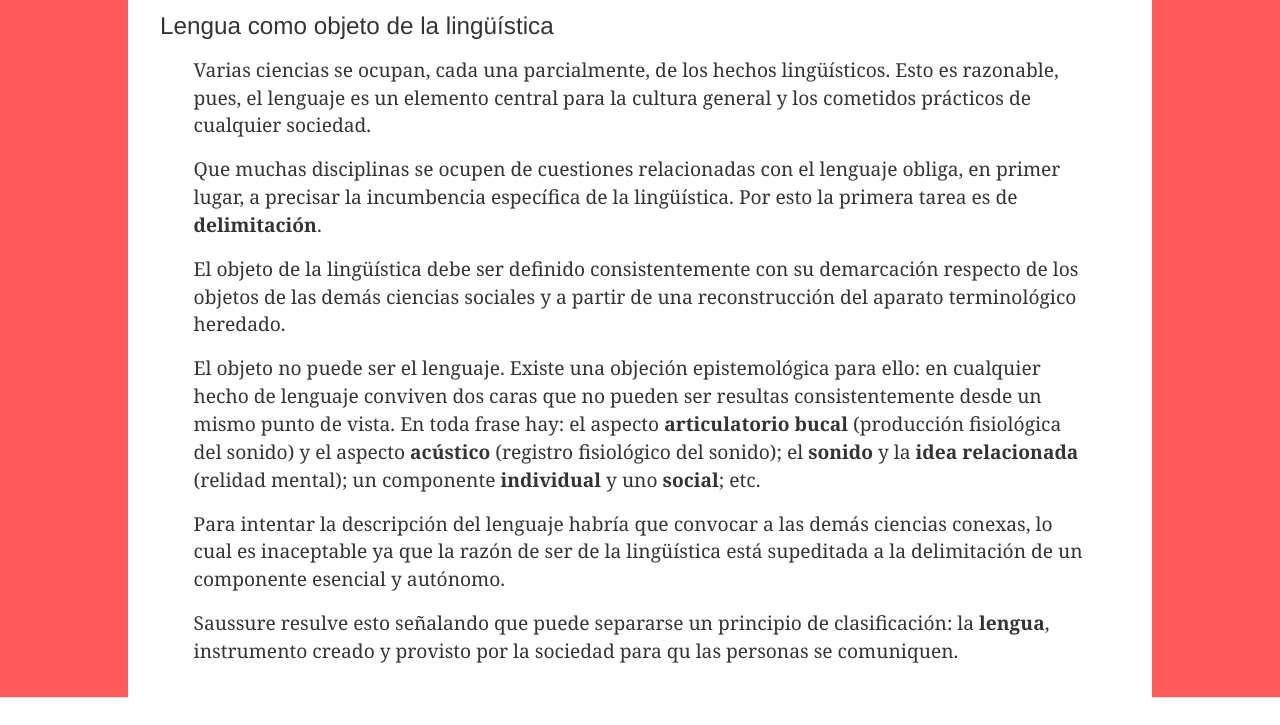
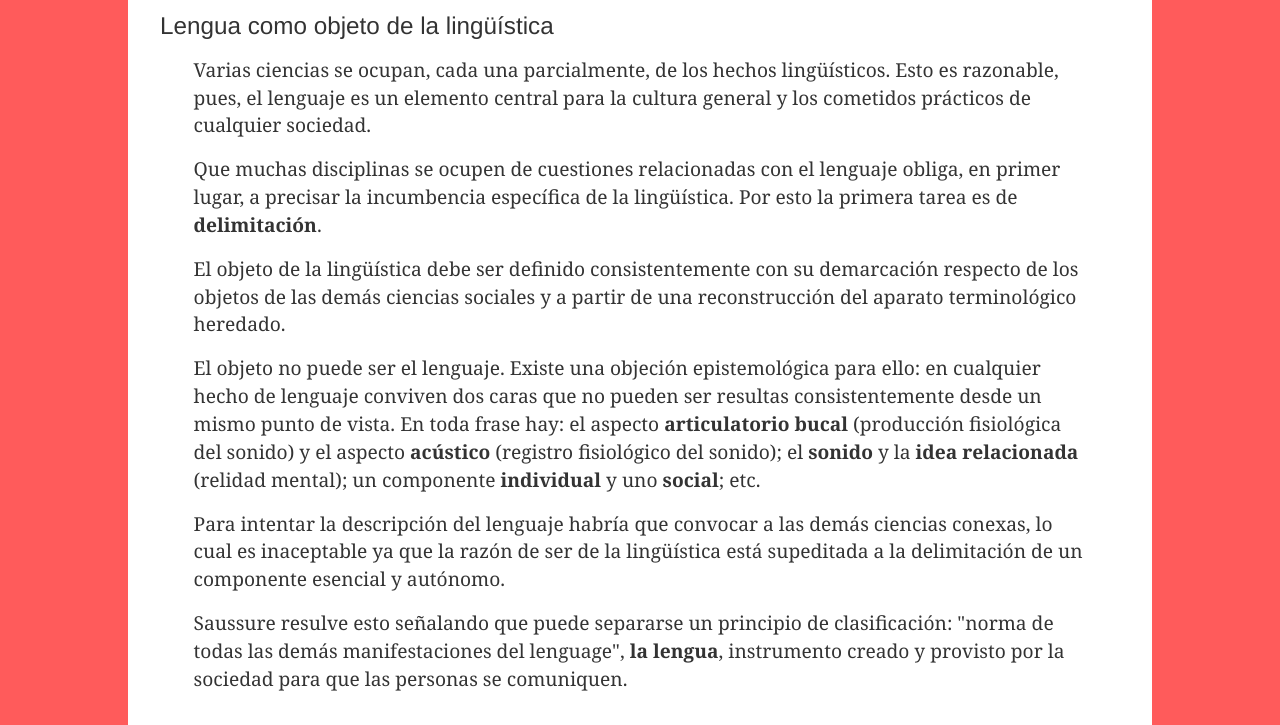
Before and after one commit to alancampora/psicologia, a Gatsby site: page /semiologia-saussure-linguistica-estructural in a window 1280 px wide. Shown: the part 393-1118 px from the top of the page. Before the commit the page ends 1090 px from the top, so only its background shows below. Built offline with nearby package versions, Linux system fonts and the light colour scheme; Gatsby itself is replaced by a stand-in of ours; some packages are replaced by stand-ins of ours.

Commit message:
feture(saussure): more info

```diff
--- a/src/pages/semiologia-saussure-linguistica-estructural.md
+++ b/src/pages/semiologia-saussure-linguistica-estructural.md
@@ -19,4 +19,4 @@ El objeto no puede ser el lenguaje. Existe una objeción epistemológica para el
 
 Para intentar la descripción del lenguaje habría que convocar a las demás ciencias conexas, lo cual es inaceptable ya que la razón de ser de la lingüística está supeditada a la delimitación de un componente esencial y autónomo.
 
-Saussure resulve esto señalando que puede separarse un principio de clasificación: la **lengua**, instrumento creado y provisto por la sociedad para qu las personas se comuniquen.
+Saussure resulve esto señalando que puede separarse un principio de clasificación: "norma de todas las demás manifestaciones del lenguage", **la lengua**, instrumento creado y provisto por la sociedad para que las personas se comuniquen.
```
